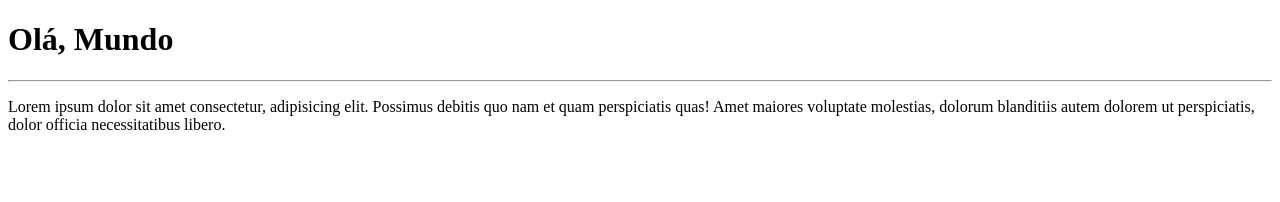
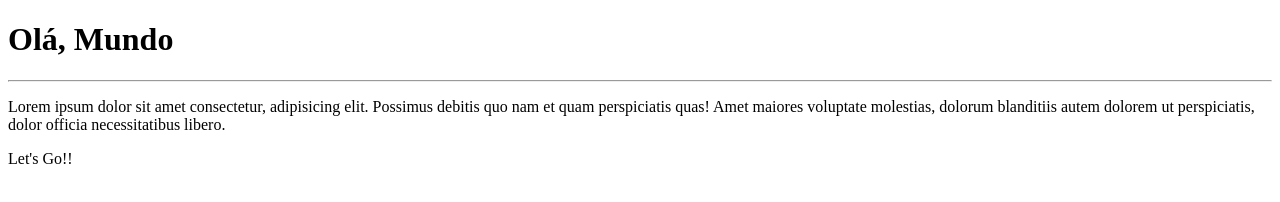
Before and after one commit to Liviasouzza/OlaMundo, a plain HTML site: page SITE-EXEMPLO/index.html in a window 1280 px wide. Drawn offline with Linux system fonts and the light colour scheme.

Commit message:
add frase

```diff
--- a/SITE-EXEMPLO/index.html
+++ b/SITE-EXEMPLO/index.html
@@ -10,5 +10,6 @@
     <h1>Olá, Mundo</h1>
     <hr>
     <p>Lorem ipsum dolor sit amet consectetur, adipisicing elit. Possimus debitis quo nam et quam perspiciatis quas! Amet maiores voluptate molestias, dolorum blanditiis autem dolorem ut perspiciatis, dolor officia necessitatibus libero.</p>
+    <p>Let's Go!!</p>
 </body>
 </html>
```
